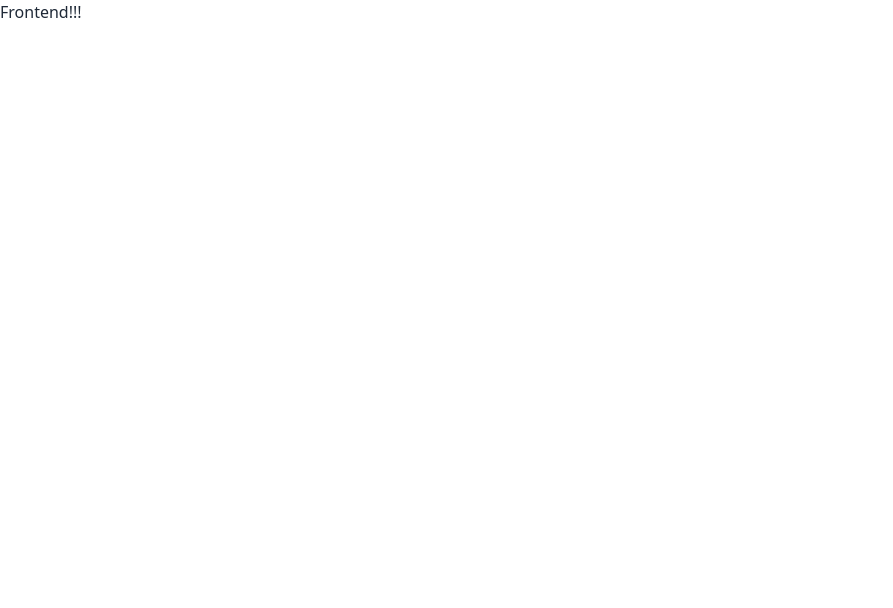
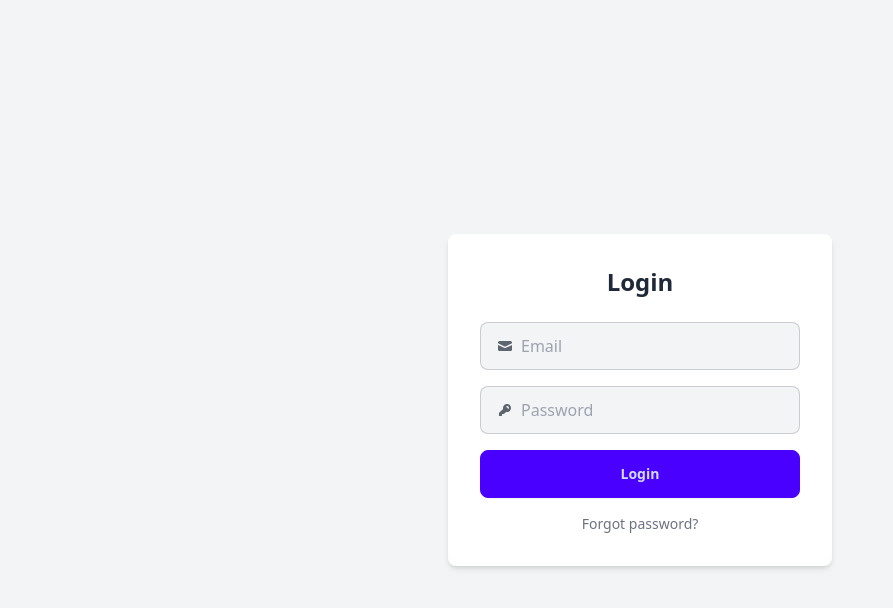
Before and after one commit to sebs-commits/comp308-lab1, a React (Vite) app in the folder frontend/: page /login in a window 1280 px wide. Shown: the top 608 px of the page, without its empty margins (0-893 px from the left). Built offline with nearby package versions, Linux system fonts and the light colour scheme.

Commit message:
feat: created style for login form

```diff
--- a/frontend/package.json
+++ b/frontend/package.json
@@ -10,8 +10,10 @@
     "preview": "vite preview"
   },
   "dependencies": {
+    "axios": "^1.7.9",
     "react": "^18.3.1",
-    "react-dom": "^18.3.1"
+    "react-dom": "^18.3.1",
+    "react-router-dom": "^7.1.5"
   },
   "devDependencies": {
     "@eslint/js": "^9.17.0",
--- a/frontend/src/App.jsx
+++ b/frontend/src/App.jsx
@@ -1,10 +1,15 @@
 import './App.css'
-
+import { BrowserRouter, Routes, Route } from 'react-router-dom';
+import LoginForm from "./components/auth/LoginForm.jsx"
 function App() {
 
   return (
     <>
-      <p>Frontend!!!</p>
+      <BrowserRouter>
+      <Routes>
+        <Route path="/login" element={<LoginForm/>}/>
+      </Routes>
+      </BrowserRouter>
     </>
   )
 }
--- /dev/null
+++ b/frontend/src/components/auth/LoginForm.jsx
@@ -0,0 +1,73 @@
+import React, { useState } from 'react';
+
+const LoginForm = () => {
+    const [formData, setFormData] = useState({
+        studentEmail: '',
+        password: ''
+    });
+
+    const handleChange = (e) => {
+        setFormData({
+            ...formData,
+            [e.target.name]: e.target.value
+        });
+    };
+
+    return (
+      <div className="min-h-screen flex items-center justify-center bg-gray-100">
+        <div className="bg-white p-8 rounded-lg shadow-md w-96">
+          <h2 className="text-2xl font-bold mb-6 text-center">Login</h2>
+          <div className="space-y-4">
+            <label className="input input-bordered flex items-center gap-2 bg-gray-100">
+                <svg
+                    xmlns="http://www.w3.org/2000/svg"
+                    viewBox="0 0 16 16"
+                    fill="currentColor"
+                    className="h-4 w-4 opacity-70">
+                    <path
+                    d="M2.5 3A1.5 1.5 0 0 0 1 4.5v.793c.026.009.051.02.076.032L7.674 8.51c.206.1.446.1.652 0l6.598-3.185A.755.755 0 0 1 15 5.293V4.5A1.5 1.5 0 0 0 13.5 3h-11Z" />
+                    <path
+                    d="M15 6.954 8.978 9.86a2.25 2.25 0 0 1-1.956 0L1 6.954V11.5A1.5 1.5 0 0 0 2.5 13h11a1.5 1.5 0 0 0 1.5-1.5V6.954Z" />
+                </svg>
+                <input
+                    type="email"
+                    name="studentEmail"
+                    value={formData.studentEmail}
+                    onChange={handleChange}
+                    className="grow"
+                    placeholder="Email"
+                />
+            </label>
+            <label className="input input-bordered flex items-center gap-2 bg-gray-100">
+                <svg
+                    xmlns="http://www.w3.org/2000/svg"
+                    viewBox="0 0 16 16"
+                    fill="currentColor"
+                    className="h-4 w-4 opacity-70">
+                    <path
+                    fillRule="evenodd"
+                    d="M14 6a4 4 0 0 1-4.899 3.899l-1.955 1.955a.5.5 0 0 1-.353.146H5v1.5a.5.5 0 0 1-.5.5h-2a.5.5 0 0 1-.5-.5v-2.293a.5.5 0 0 1 .146-.353l3.955-3.955A4 4 0 1 1 14 6Zm-4-2a.75.75 0 0 0 0 1.5.5.5 0 0 1 .5.5.75.75 0 0 0 1.5 0 2 2 0 0 0-2-2Z"
+                    clipRule="evenodd" />
+                </svg>
+                <input
+                    type="password"
+                    name="password"
+                    value={formData.password}
+                    onChange={handleChange}
+                    className="grow"
+                    placeholder="Password"
+                />
+            </label>
+
+            <button className="btn btn-primary w-full">Login</button>
+
+            <div className="text-sm text-center text-gray-500">
+              <a href="#" className="hover:underline">Forgot password?</a>
+            </div>
+          </div>
+        </div>
+      </div>
+    )
+  }
+
+  export default LoginForm;
```
Also changed, not shown: 1 other file (tests, documents, lock files or other folders).
